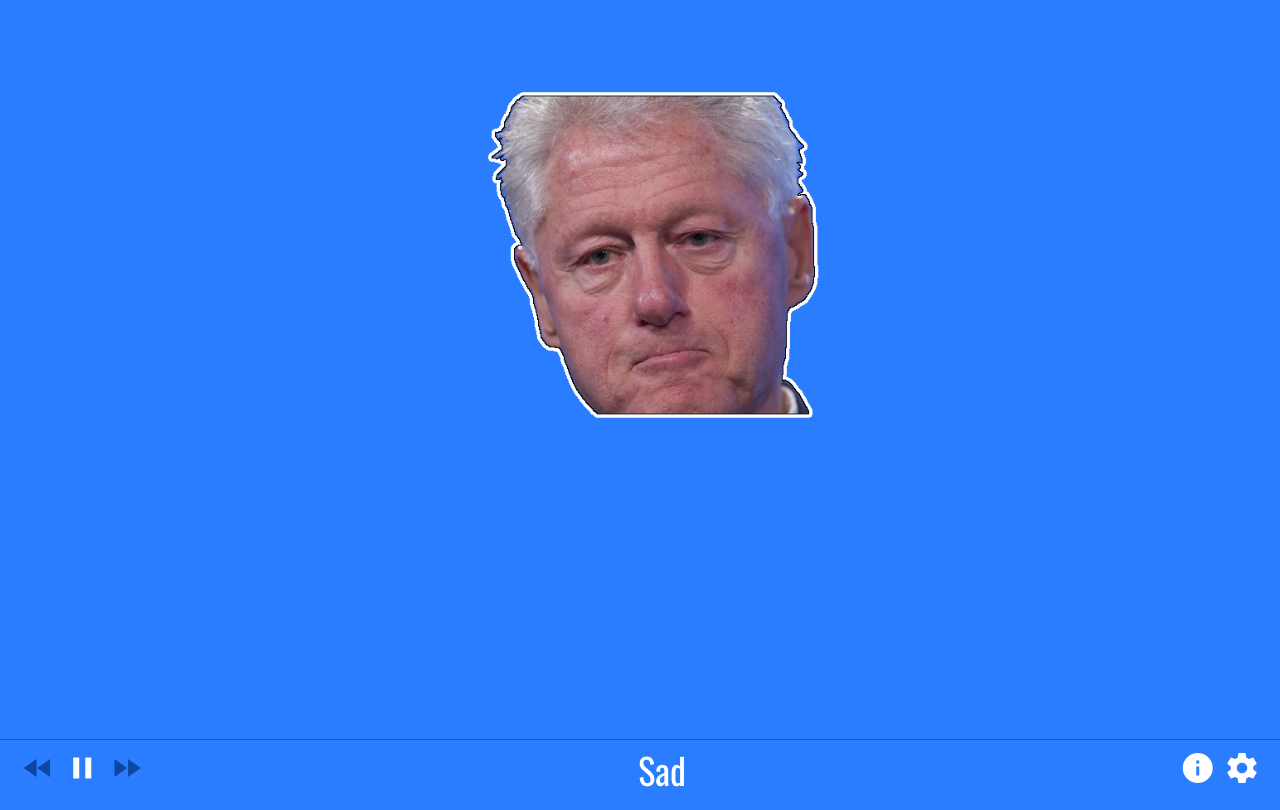
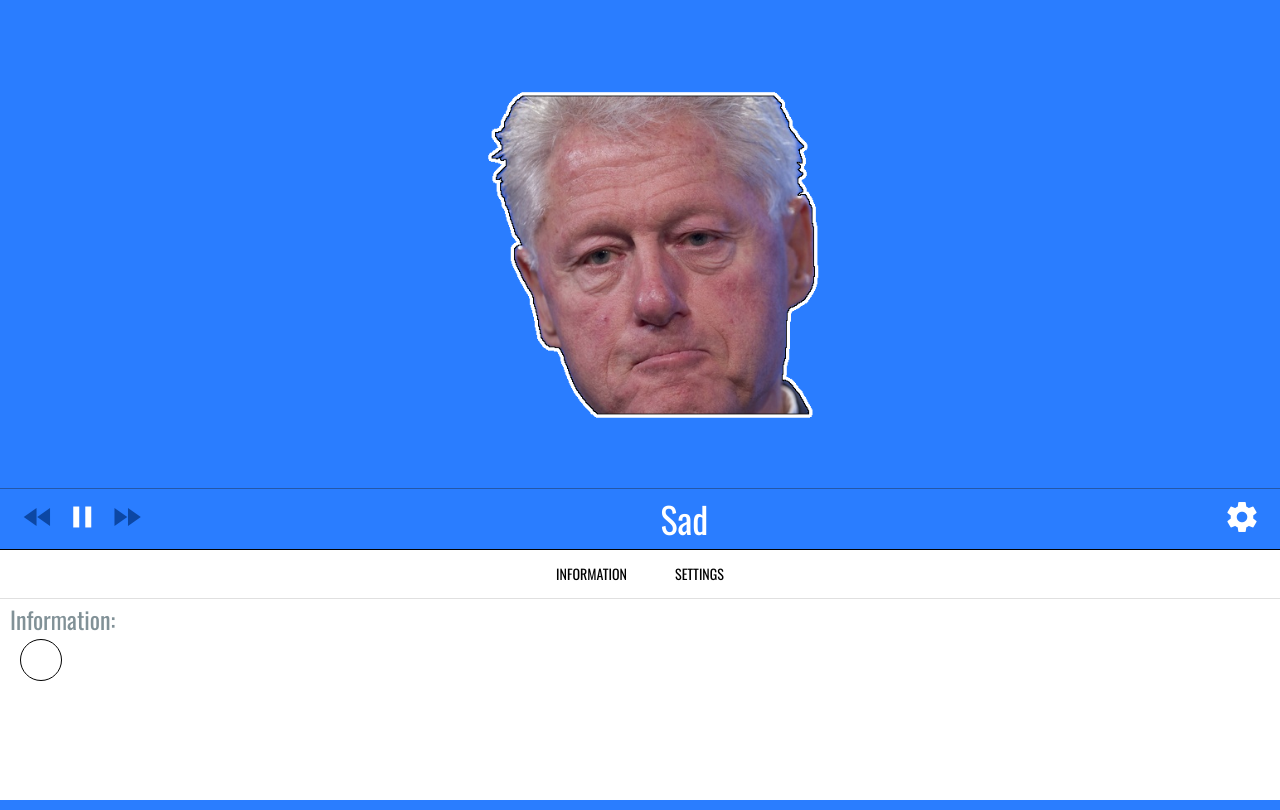
Before and after one commit to Noah-Huppert/virtual-pest, a plain HTML site: page virtual-pest.html in a window 1280 px wide. Both pictures are taken after a click on the icon "fast_forward". Drawn offline with nearby package versions, Linux system fonts and the light colour scheme.

Commit message:
created basic details section

```diff
--- a/css/style.css
+++ b/css/style.css
@@ -64,6 +64,36 @@ body {
     display: inline-block;
 }
 
+#details-footer {
+    height: 250px;
+    background: #FFFFFF;
+    border-top: solid #000000 1px;
+}
+
+#details-footer .mdl-tabs__tab-bar a {
+    color: #000000;
+}
+
+.tab-name {
+    margin: 10px;
+    font-size: 24px;
+    color: #819197;
+}
+
+.tab-content {
+    margin-top: 10px;
+    margin-left: 20px;
+}
+
+.mood-bubble {
+    width: 40px;
+    height: 40px;
+    line-height: 40px;
+    text-align: center;
+    border-radius: 40px;
+    border: solid #000000 1px;
+}
+
 #state-ctrl {
     float: left;
     margin-left: 20px;
--- a/js/script.js
+++ b/js/script.js
@@ -8,16 +8,21 @@ var moods = [
     "sad",
     "tired"
 ];
+/*
+var moods = [
+    {
 
-var moodIndex = 0;
+    }
+];
+*/
 
-var _defaultStepDuration = 1000;
+var _defaultStepDuration = 2000;
 var stepInterval = setInterval(onTick, _defaultStepDuration);
 
 var app = new Vue({
     el: "#app",
     data: {
-        currentMood: { name: "", src: "" },
+        currentMood: { name: "", src: "", i: 0 },
 
         // Either "auto" (Steps every x seconds) or "manual" which requires button presses
         stepMode: "auto",
@@ -41,9 +46,10 @@ var app = new Vue({
                 app.stepMode = (app.stepMode === "auto" ? "manual" : "auto");
             }, 250);
         },
-        disabledBtn: function () {
-            var el = document.querySelector(".mdl-js-snackbar");
-            el.MaterialSnackbar.showSnackbar({ "message": "I don't do anything yet..."});
+        onStateForwardClick: function() {
+            if (this.stepMode === "manual") {
+                onTick();
+            }
         }
     },
     watch: {
@@ -80,13 +86,13 @@ var app = new Vue({
  */
 function onTick() {
     // Increment to next mood or reset back to beginning if at end
-    if (moodIndex < moods.length - 1) {
-        moodIndex++;
+    if (app.currentMood.i < moods.length - 1) {
+        app.currentMood.i++;
     } else {
-        moodIndex = 0;
+        app.currentMood.i = 0;
     }
 
-    setMood(moodIndex);
+    setMood(app.currentMood.i);
 }
 
 /**
--- a/virtual-pest.html
+++ b/virtual-pest.html
@@ -5,7 +5,7 @@ TODO: Add bottom extra bar using tabs
 <!DOCTYPE HTML>
 <html>
     <head>
-        <title>Lab 8</title>
+        <title>Virtual Pest</title>
 
         <link href="https://fonts.googleapis.com/css?family=Oswald|Material+Icons" rel="stylesheet">
         <link href="css/lib/material.min.css" rel="stylesheet">
@@ -23,9 +23,9 @@ TODO: Add bottom extra bar using tabs
             <div id="bottom">
                 <div id="footer">
                     <div id="state-ctrl" class="footer-el">
-                        <i id="state-backward" v-bind:class="stateCtrlBtnClass" v-on:click="disabledBtn">fast_rewind</i>
+                        <i id="state-backward" v-bind:class="stateCtrlBtnClass">fast_rewind</i>
                         <i id="state-toggle" class="material-icons" v-on:click="toggleStepMode">{{stateCtrlModeIcon}}</i>
-                        <i id="state-forward" v-bind:class="stateCtrlBtnClass" v-on:click="onTick">
+                        <i id="state-forward" v-bind:class="stateCtrlBtnClass" v-on:click="onStateForwardClick">
                             fast_forward
                         </i>
                     </div>
@@ -33,13 +33,28 @@ TODO: Add bottom extra bar using tabs
                     <div id="mood-name" class="footer-el">{{currentMood.name}}</div>
 
                     <div id="expand-btns" class="footer-el">
-                        <i class="material-icons" v-on:click="disabledBtn">info</i>
-                        <i class="material-icons" v-on:click="disabledBtn">settings</i>
+                        <i class="material-icons">settings</i>
                     </div>
                 </div>
 
-                <div id="expanded-footer">
-                    <div id="expanded-name">{{prettyExpandedName}}</div>
+                <div class="mdl-tabs mdl-js-tabs" id="details-footer">
+                    <div class="mdl-tabs__tab-bar">
+                        <a href="#information-tab" class="mdl-tabs__tab">Information</a>
+                        <a href="#settings-tab" class="mdl-tabs__tab">Settings</a>
+                    </div>
+
+                    <div class="mdl-tabs__panel is-active" id="information-tab">
+                        <div class="tab-name">Information:</div>
+                        <div class="tab-content">
+                            <div class="mood-bubble">
+                                {{currentMood.emoji}}
+                            </div>
+                        </div>
+                    </div>
+
+                    <div class="mdl-tabs__panel" id="settings-tab">
+                        Settings tab!
+                    </div>
                 </div>
             </div>
         </div>
```
